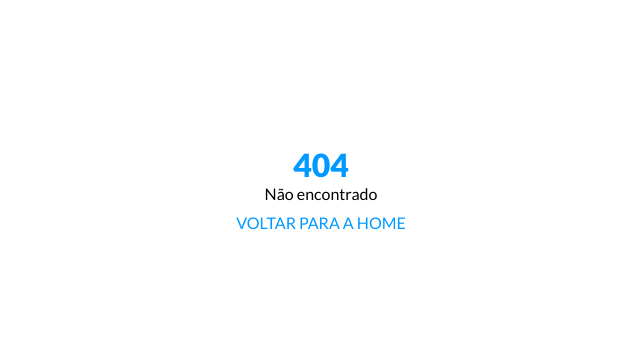
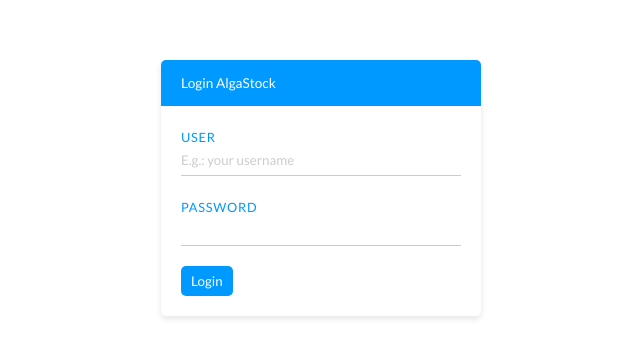
Before and after one commit to glaubermatos/alga-stock, a React (Create React App) app: page /login in a window 1280 px wide. Before the commit this address had no page. Shown: the part 212-570 px from the top of the page, without its empty margins (319-959 px from the left). Built offline with nearby package versions, Linux system fonts and the light colour scheme.

Commit message:
add login view

```diff
--- a/src/components/App/App.tsx
+++ b/src/components/App/App.tsx
@@ -2,6 +2,7 @@ import React from 'react';
 import { BrowserRouter, Switch, Route } from 'react-router-dom'
 
 import HomeView from '../../views/HomeView';
+import LoginView from '../../views/LoginView';
 import NotFoundView from '../../views/NotFoundView';
 
 import './App.css';
@@ -12,6 +13,7 @@ function App() {
     <BrowserRouter>
       <Switch>
         <Route path='/' exact component={HomeView} />
+        <Route path='/login' exact component={LoginView} />
         <Route component={NotFoundView} />
       </Switch>
     </BrowserRouter>
--- /dev/null
+++ b/src/components/Authentication/LoginForm.tsx
@@ -0,0 +1,53 @@
+import React, { ReactEventHandler, useState } from 'react'
+
+import Button from '../../shared/Button'
+import Form from '../../shared/Form'
+import Input from '../../shared/Input'
+
+const initialFormState = {
+    user: '',
+    password: ''
+}
+
+const LoginForm = () => {
+    const [form, setForm] = useState(initialFormState)
+
+    const handleInputChange = (e: React.ChangeEvent<HTMLInputElement>) => {
+        const { value, name } = e.target
+        setForm({
+            ...form,
+            [name]: value
+        })
+    }
+
+    const handleLogin = () => {
+        console.log(form)
+    }
+
+    return <div className='App'>
+        <Form
+            onSubmit={handleLogin}
+            title="Login AlgaStock"
+        >
+            <Input
+                label="User"
+                name="user"
+                value={form.user}
+                onChange={handleInputChange}
+                placeholder="E.g.: your username"
+            />
+            <Input
+                label="Password"
+                name="password"
+                value={form.password}
+                onChange={handleInputChange}
+                type="password"
+            />
+            <Button>
+                Login
+            </Button>
+        </Form>
+    </div>
+}
+
+export default LoginForm
--- /dev/null
+++ b/src/views/LoginView.tsx
@@ -0,0 +1,20 @@
+import React from 'react'
+
+import LoginForm from '../components/Authentication/LoginForm'
+
+const LoginView = () => {
+    return <div style={{
+        minHeight: '100vh',
+        display: 'flex',
+        alignItems: 'center',
+        justifyContent: 'center'
+    }}>
+        <div style={{
+            minWidth: 320
+        }}>
+            <LoginForm />
+        </div>
+    </div>
+}
+
+export default LoginView
```
